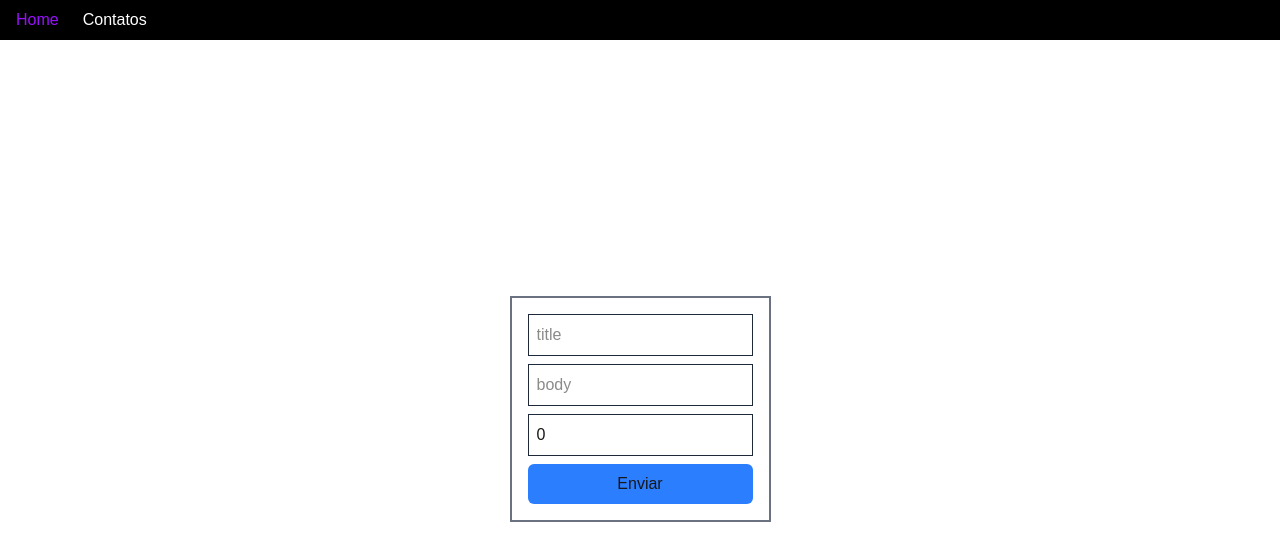
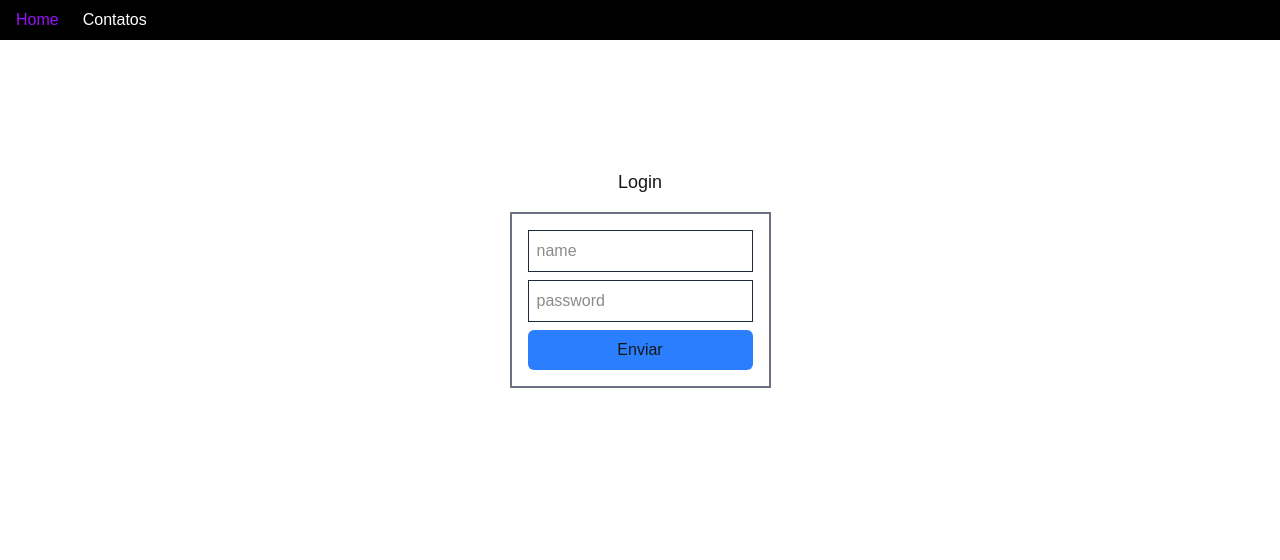
Before and after one commit to BrenoDev00/Estudos_Next, a Next.js app in the folder app-router/: page / in a window 1280 px wide. Shown: the top 560 px of the page. Built offline with nearby package versions, Linux system fonts and the light colour scheme.

Commit message:
adiciona formulário de login

```diff
--- a/app-router/src/app/page.tsx
+++ b/app-router/src/app/page.tsx
@@ -2,16 +2,15 @@
 
 import { FormEvent, useState } from "react";
 import { userCreateUser } from "../shared/hooks/use-user";
-import { UserData } from "../models/user-data";
+import { User } from "../models/user-data";
 import Loading from "./loading";
 
 export default function Home() {
   const { isPending, isSuccess, mutate, data } = userCreateUser();
 
-  const [userForm, setUserForm] = useState<UserData>({
-    title: "",
-    body: "",
-    userId: 0,
+  const [userForm, setUserForm] = useState<User>({
+    username: "",
+    password: "",
   });
 
   const handleFormSubmit = (event: FormEvent): void => {
@@ -29,47 +28,36 @@ export default function Home() {
   if (isPending) return <Loading />;
 
   return (
-    <div className="flex flex-col gap-4 items-center mt-[20%]">
+    <div className="flex flex-col gap-4 items-center mt-[10%]">
+      <h1 className="text-lg text-center">Login</h1>
+
       <form
         onSubmit={handleFormSubmit}
         className="flex flex-col gap-2 border-2 border-gray-500 p-4"
       >
         <input
           onInput={(event) =>
-            setUserForm({ ...userForm, title: event.currentTarget.value })
+            setUserForm({ ...userForm, username: event.currentTarget.value })
           }
-          value={userForm.title}
+          value={userForm.username}
           type="text"
-          placeholder="title"
+          placeholder="name"
           className="p-2 border border-gray-800 "
         />
 
         <input
           onInput={(event) =>
-            setUserForm({ ...userForm, body: event.currentTarget.value })
+            setUserForm({ ...userForm, password: event.currentTarget.value })
           }
-          value={userForm.body}
-          type="text"
-          placeholder="body"
-          className="p-2 border border-gray-800 "
-        />
-
-        <input
-          onInput={(event) =>
-            setUserForm({
-              ...userForm,
-              userId: Number(event.currentTarget.value),
-            })
-          }
-          value={userForm.userId}
-          type="number"
-          placeholder="userId"
+          value={userForm.password}
+          type="password"
+          placeholder="password"
           className="p-2 border border-gray-800 "
         />
 
         <button
           type="submit"
-          className="bg-blue-500 rounded-md p-2 border-none"
+          className="bg-blue-500 rounded-md p-2 border-none cursor-pointer"
         >
           Enviar
         </button>
--- a/app-router/src/services/user-service.ts
+++ b/app-router/src/services/user-service.ts
@@ -1,8 +1,8 @@
-import { UserData } from "../models/user-data";
+import { User } from "../models/user-data";
 import { jsonPlaceholderApiUrl } from "../shared/constants";
 
 export class UserService {
-  create = async (userData: UserData): Promise<UserData> => {
+  create = async (userData: User): Promise<User> => {
     const response = await fetch(jsonPlaceholderApiUrl, {
       method: "POST",
       body: JSON.stringify(userData),
```
Also changed, not shown: app-router/src/models/user-data.ts (+3 -4 lines).
